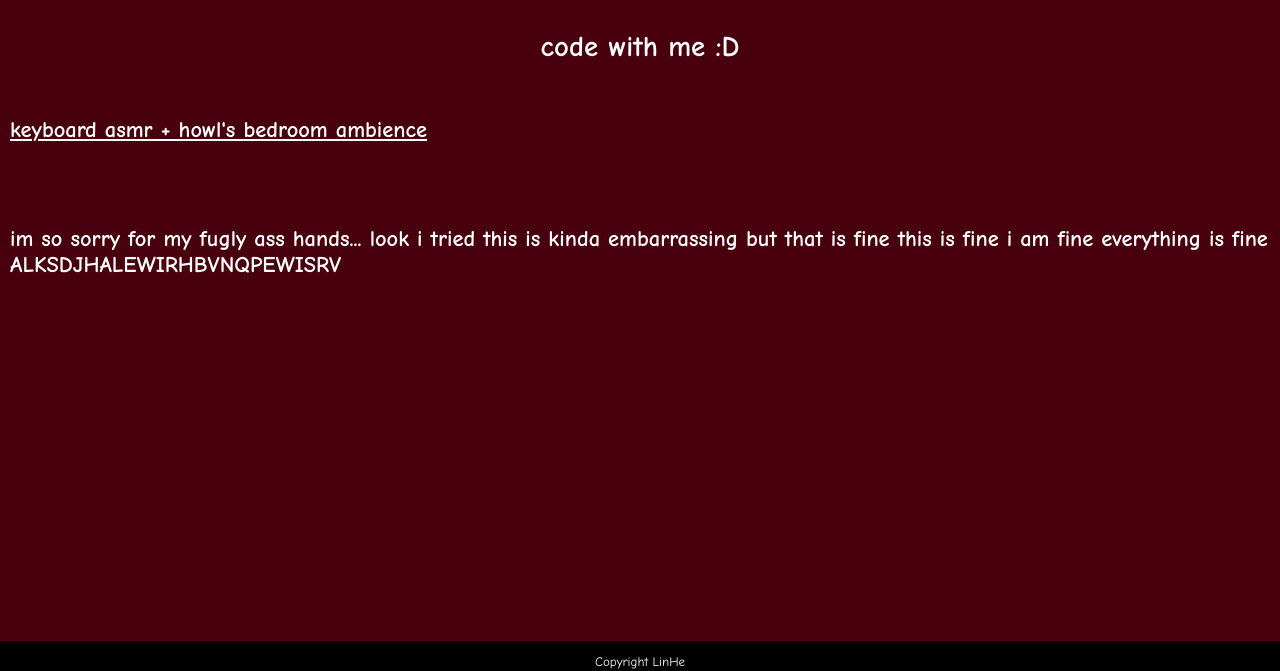
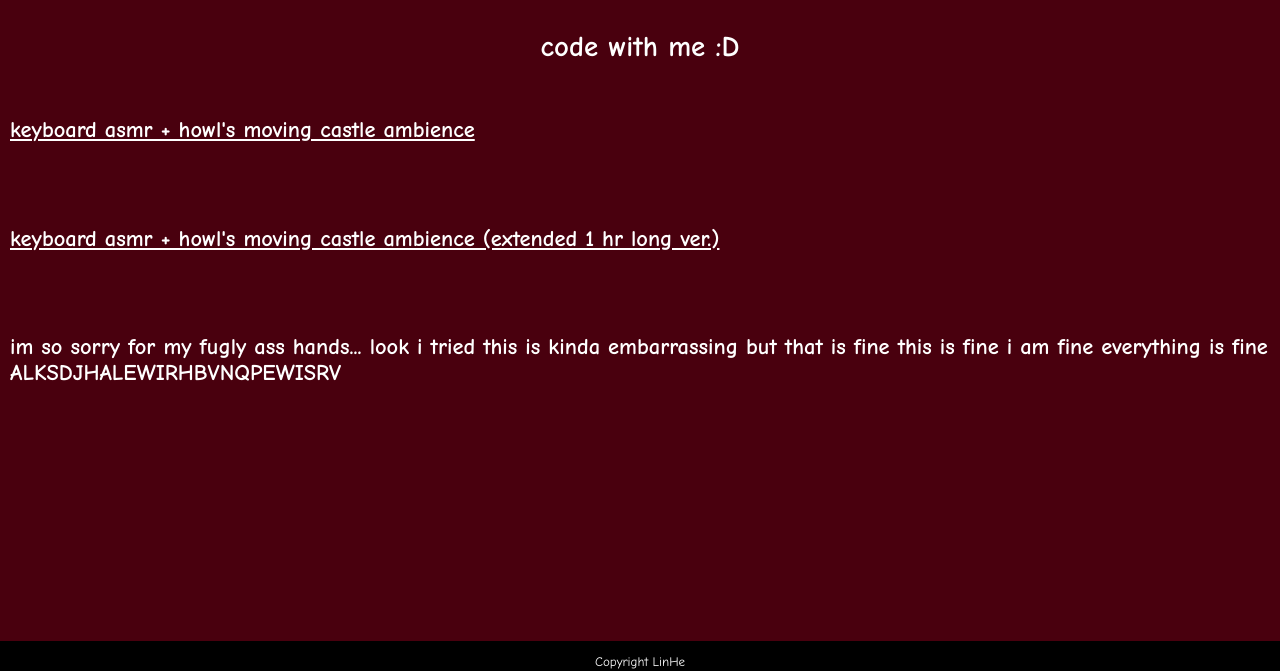
Before and after one commit to aileenhe/blog, a plain HTML site: page codewithme.html in a window 1280 px wide. Shown: the part 129-800 px from the top of the page. Drawn offline with Linux system fonts and the light colour scheme.

Commit message:
asmr long

```diff
--- a/codewithme.html
+++ b/codewithme.html
@@ -32,7 +32,10 @@
                 <center>
                 <h2 id="h2">code with me :D </h2>
                     <a href="https://youtu.be/vHLf3nX8G-s">
-                        <h3>keyboard asmr + howl's bedroom ambience </h3>
+                        <h3>keyboard asmr + howl's moving castle ambience </h3>
+                        </a>
+                        <a href="https://youtu.be/NnSOXGDZ4EY">
+                            <h3>keyboard asmr + howl's moving castle ambience (extended 1 hr long ver.)</h3>
                         </a>
                         <h3>im so sorry for my fugly ass hands... look i tried this is kinda embarrassing but that is fine this is fine i am fine everything is fine ALKSDJHALEWIRHBVNQPEWISRV</h3>
             </center>
```
